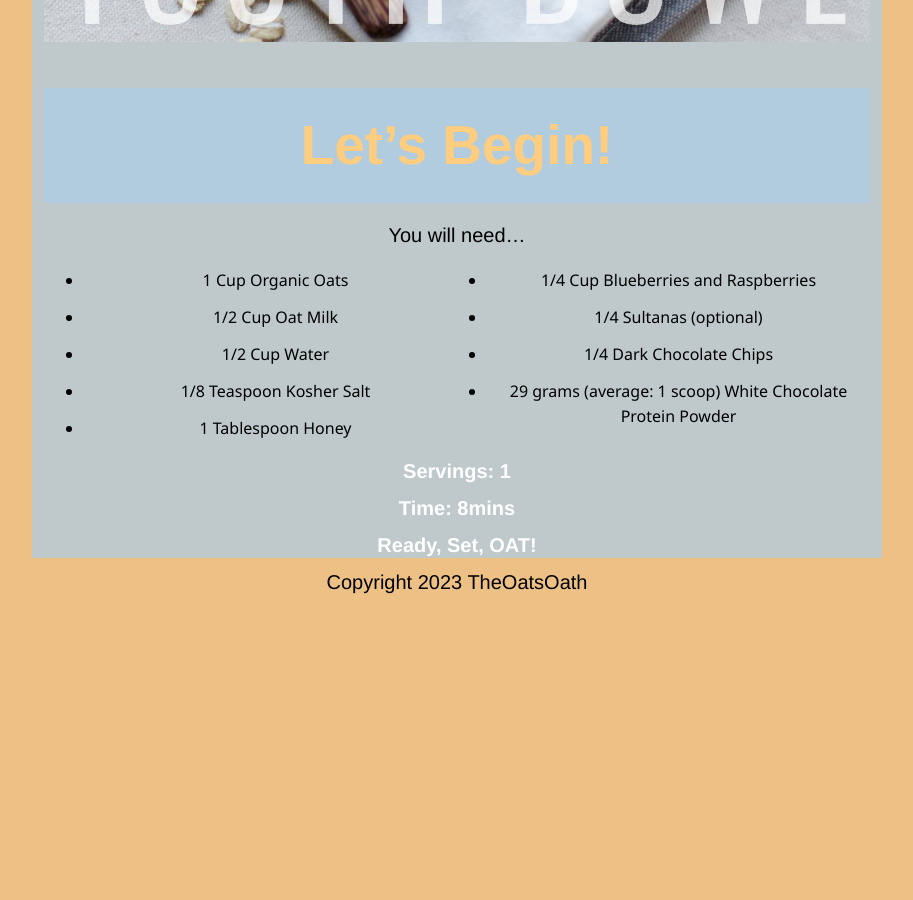
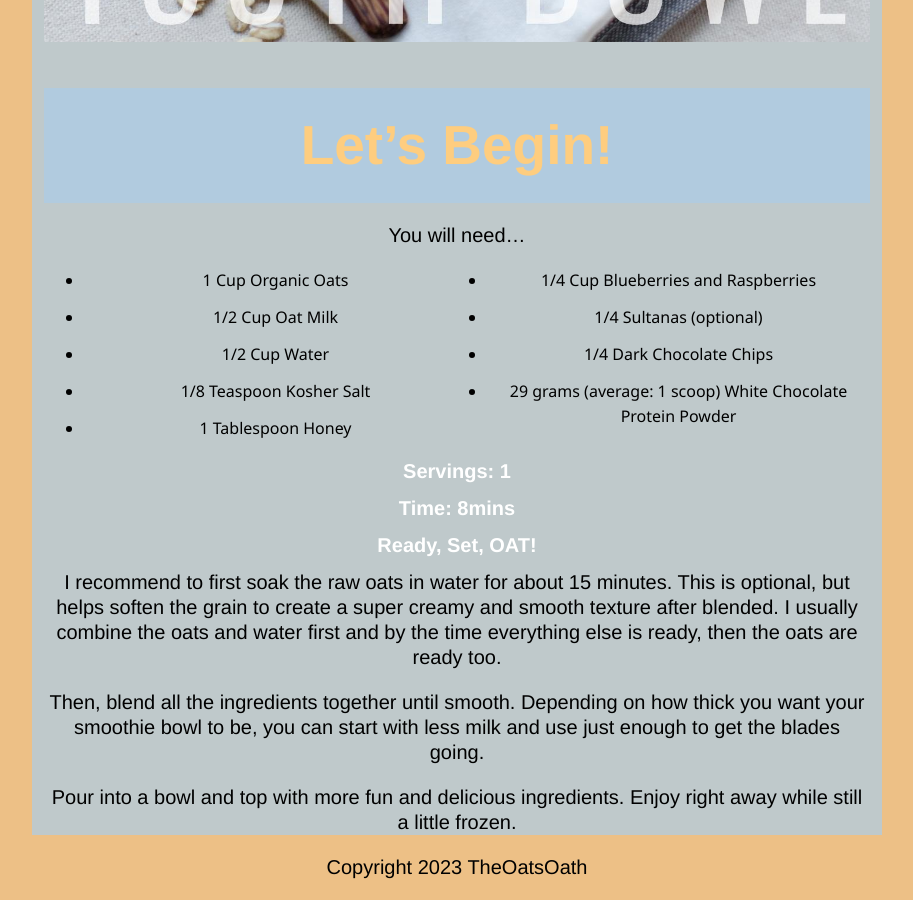
Before and after one commit to natalied0uglas/TheOatsOath, a Jekyll site: the page built from _recipes/oat-my-gosh-breakfast-bowl.md, in a window 1280 px wide and 900 px high, scrolled down 1389 px. Shown: the whole window, without its empty margins (183-1096 px from the left). Built offline with Jekyll 4.4.1, drawn with Linux system fonts in a browser that asks for light colours; before the commit the page ends 2004 px from its top, so only the background shows below that.

Commit message:
Update Recipe “oat-my-gosh-breakfast-bowl”

```diff
--- a/_recipes/oat-my-gosh-breakfast-bowl.md
+++ b/_recipes/oat-my-gosh-breakfast-bowl.md
@@ -25,3 +25,9 @@ You will need...
 ## Time: 8mins
 
 ## Ready, Set, OAT!
+
+I recommend to first soak the raw oats in water for about 15 minutes. This is optional, but helps soften the grain to create a super creamy and smooth texture after blended. I usually combine the oats and water first and by the time everything else is ready, then the oats are ready too.
+
+Then, blend all the ingredients together until smooth. Depending on how thick you want your smoothie bowl to be, you can start with less milk and use just enough to get the blades going.
+
+Pour into a bowl and top with more fun and delicious ingredients. Enjoy right away while still a little frozen.
```
